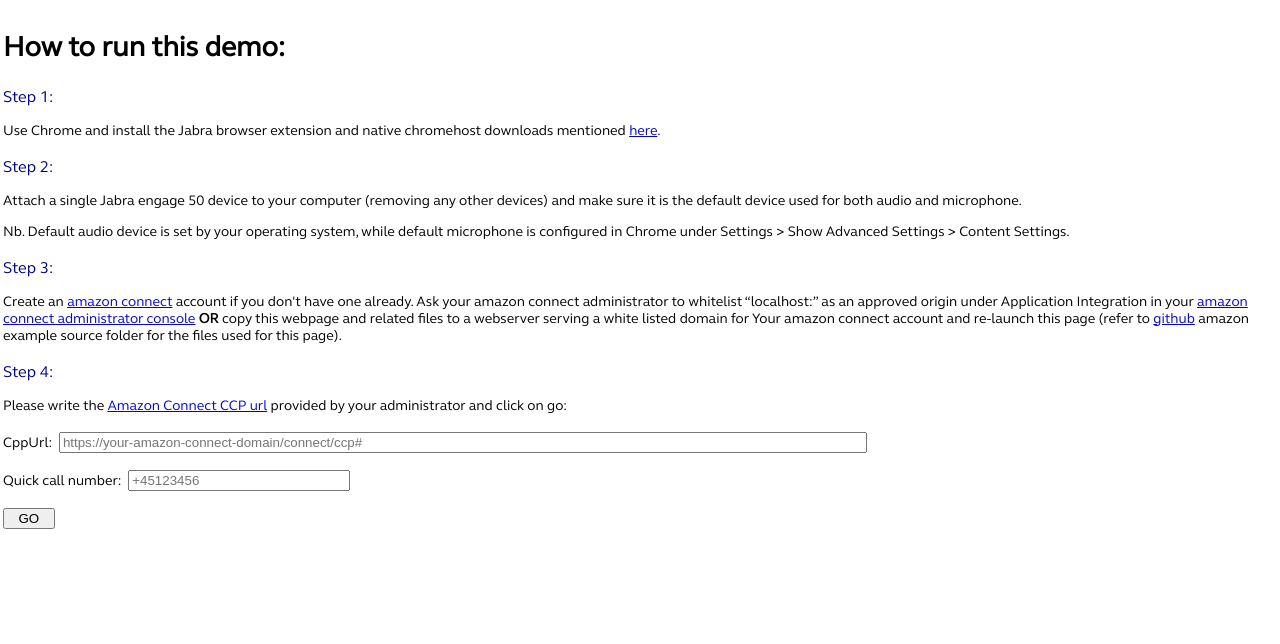
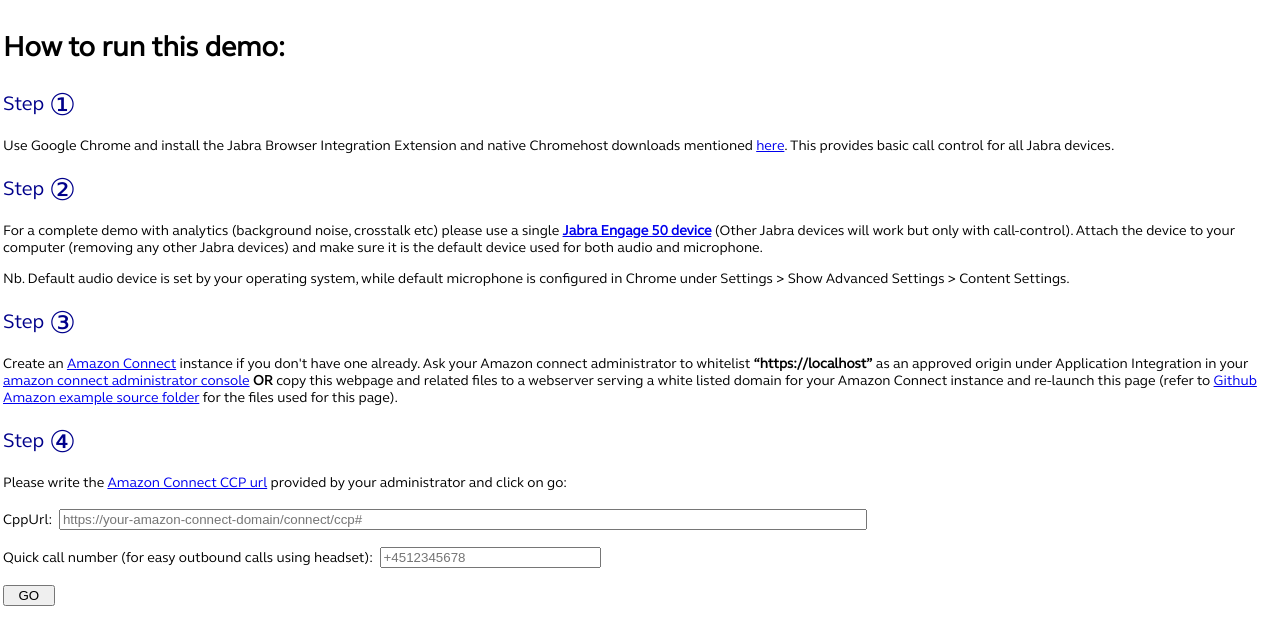
Before and after one commit to gnaudio/jabra-browser-integration, a browser extension: page src/DeveloperSupportRelease/amazonconnectclient/index.html in a window 1280 px wide. Shown: the part 60-704 px from the top of the page. Drawn offline with Linux system fonts and the light colour scheme.

Commit message:
Fixes to amazon example

```diff
--- a/src/DeveloperSupportRelease/amazonconnectclient/index.html
+++ b/src/DeveloperSupportRelease/amazonconnectclient/index.html
@@ -25,26 +25,26 @@
     </tr>
     <tr>
         <td colspan="3">
-          <p class="configStep">Step 1:</p>
-          <p id="configureText">Use Chrome and install the Jabra browser extension and native chromehost downloads mentioned <a href="https://github.com/gnaudio/jabra-browser-integration/blob/master/README.md">here</a>.</p>
+          <div class="configStep">Step <span class="configStepNumber">&#x2460;</span></div>
+          <p id="configureText">Use Google Chrome and install the Jabra Browser Integration Extension and native Chromehost downloads mentioned <a href="https://github.com/gnaudio/jabra-browser-integration/blob/master/README.md">here</a>. This provides basic call control for all Jabra devices.</p>
         </td>
     </tr>
     <tr>
         <td colspan="3">
-          <p class="configStep">Step 2:</p>
-          <p id="configureText">Attach a single Jabra engage 50 device to your computer (removing any other devices) and make sure it is the default device used for both audio and microphone.</p>
+          <div class="configStep">Step <span class="configStepNumber">&#x2461;</span></div>
+          <p id="configureText">For a complete demo with analytics (background noise, crosstalk etc) please use a single <b><a href="https://www.jabra.com/business/office-headsets/jabra-engage/jabra-engage-50">Jabra Engage 50 device</a></b> (Other Jabra devices will work but only with call-control). Attach the device to your computer (removing any other Jabra devices) and make sure it is the default device used for both audio and microphone.</p>
           <p>Nb. Default audio device is set by your operating system, while default microphone is configured in Chrome under Settings > Show Advanced Settings > Content Settings.</p>
         </td>
     </tr>
     <tr>
       <td colspan="3">
-        <p class="configStep">Step 3:</p>
-        <p id="configureText">Create an <a href="https://aws.amazon.com/connect/">amazon connect</a> account if you don't have one already. Ask your amazon connect administrator to whitelist <q id="urlText">this domain</q> as an approved origin under Application Integration in your <a href="https://console.aws.amazon.com/connect/">amazon connect administrator console</a> <b>OR</b> copy this webpage and related files to a webserver serving a white listed domain for Your amazon connect account and re-launch this page (refer to <a href="https://github.com/gnaudio/jabra-browser-integration/tree/master/src/DeveloperSupportRelease/amazonconnectclient">github</a> amazon example source folder for the files used for this page).</p>
+        <div class="configStep">Step <span class="configStepNumber">&#x2462;</span></div>
+        <p id="configureText">Create an <a href="https://aws.amazon.com/connect/">Amazon Connect</a> instance if you don't have one already. Ask your Amazon connect administrator to whitelist <b><q id="urlText">this domain</q></b> as an approved origin under Application Integration in your <a href="https://console.aws.amazon.com/connect/">amazon connect administrator console</a> <b>OR</b> copy this webpage and related files to a webserver serving a white listed domain for your Amazon Connect instance and re-launch this page (refer to <a href="https://github.com/gnaudio/jabra-browser-integration/tree/master/src/DeveloperSupportRelease/amazonconnectclient">Github Amazon example source folder</a> for the files used for this page).</p>
       </td>
     </tr>
     <tr>
         <td colspan="3">
-          <p class="configStep">Step 4:</p>
+          <div class="configStep">Step <span class="configStepNumber">&#x2463;</span></div>
           <p id="configureText">Please write the <a href="https://docs.aws.amazon.com/connect/latest/userguide/agentconsole-guide.html">Amazon Connect CCP url</a> provided by your administrator and click on go:</p>
         </td>
       </tr>
@@ -55,8 +55,8 @@
             <input id="cppAccountUrl" class="configInput" name="cppAccountUrl" placeholder="https://your-amazon-connect-domain/connect/ccp#" type="url" width="80" required/>
             <br/>
             <br/>
-            <label for="quickPhoneNumber">Quick call number:&nbsp;</label>
-            <input id="quickPhoneNumber" class="configInput" name="quickPhoneNumber" type="tel" placeholder="+45123456" width="16" required/>
+            <label for="quickPhoneNumber">Quick call number (for easy outbound calls using headset):&nbsp;</label>
+            <input id="quickPhoneNumber" class="configInput" name="quickPhoneNumber" type="tel" placeholder="+4512345678" width="16" required/>
             <br/>
             <br/>
             <button id="configureGo" type="submit">&nbsp;&nbsp;GO&nbsp;&nbsp;</button>
@@ -86,7 +86,8 @@
             <img class="addOnHeaderLogo" src="jabra-logo-vector.svg" alt="Jabra GN" height="24" />
           </div>
           <div class="addOnBody">
-            <section class="section">
+            <!-- Auto selection is hidden until amazon connect streams support it -->
+            <section class="section" style="display: none">
               <h1>Headset selection</h1>
               <img id="expandHeadSetSelected" class="expandIcon" src="Icon/Expand.svg" alt="Click to collapse" height="24" style="display: none" />
               <img id="collapseHeadSetSelected" class="collapseIcon" src="Icon/Collapse.svg" alt="Click to expand" height="24" />
--- a/src/DeveloperSupportRelease/amazonconnectclient/jabra.connect.integration.css
+++ b/src/DeveloperSupportRelease/amazonconnectclient/jabra.connect.integration.css
@@ -148,9 +148,13 @@
 }
 
 .configStep {
-    font-size: 16px;
+    font-size: 20px;
     color: darkblue;
-    margin-top:0;
+}
+
+.configStepNumber {
+    font-size: 30px;
+    vertical-align: middle;
 }
 
 #error {
--- a/src/DeveloperSupportRelease/amazonconnectclient/jabra.connect.integration.js
+++ b/src/DeveloperSupportRelease/amazonconnectclient/jabra.connect.integration.js
@@ -744,6 +744,6 @@
 if (cppUrl && quickPhoneNumber) {
     run(cppUrl, quickPhoneNumber);
 } else {
-    urlText.textContent = window.location.hostname + ":" + window.location.port;
+    urlText.textContent = "https://" + window.location.hostname + (window.location.port ? ":" + window.location.port : "");
     configurationParent.style.display = "inline";
 }
```
